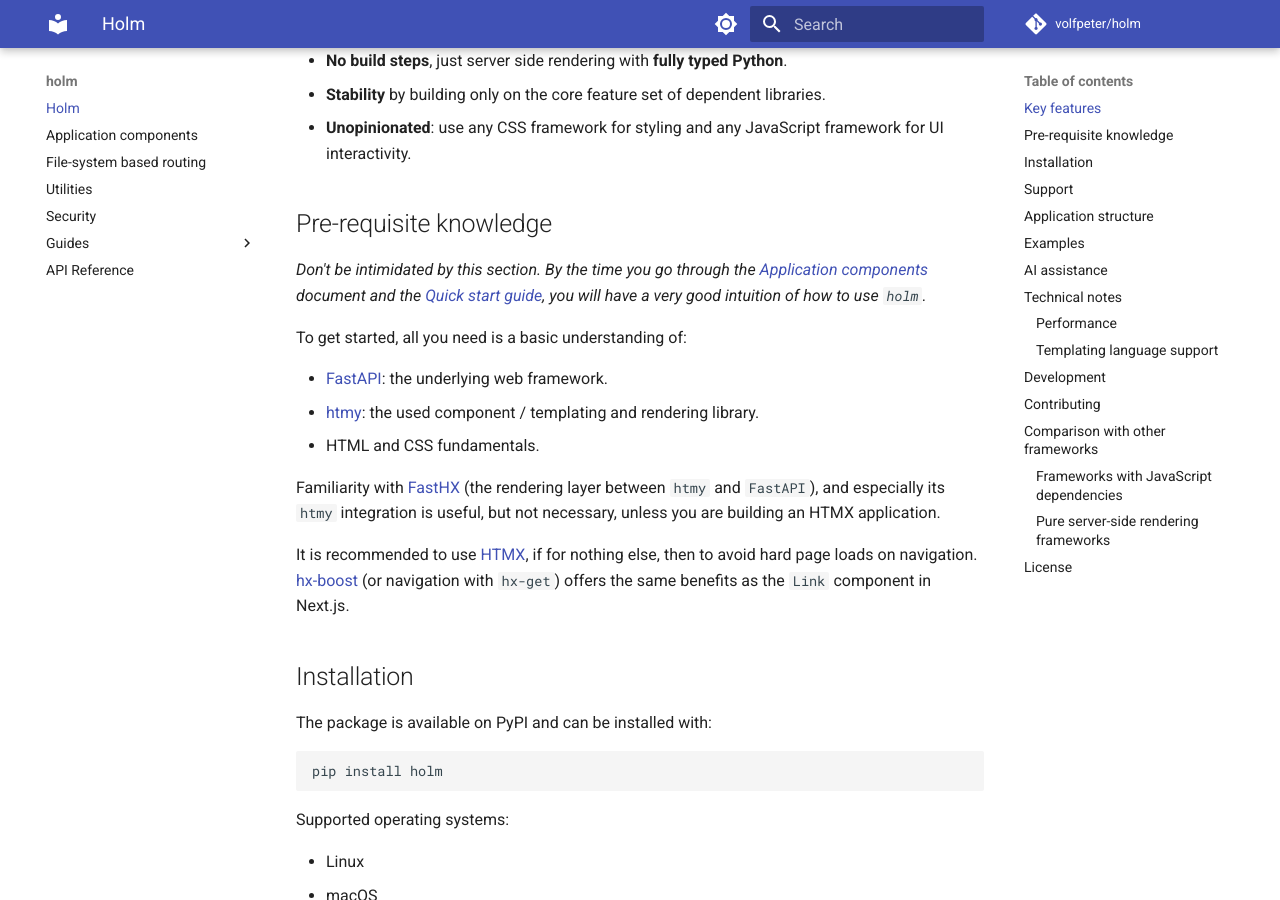
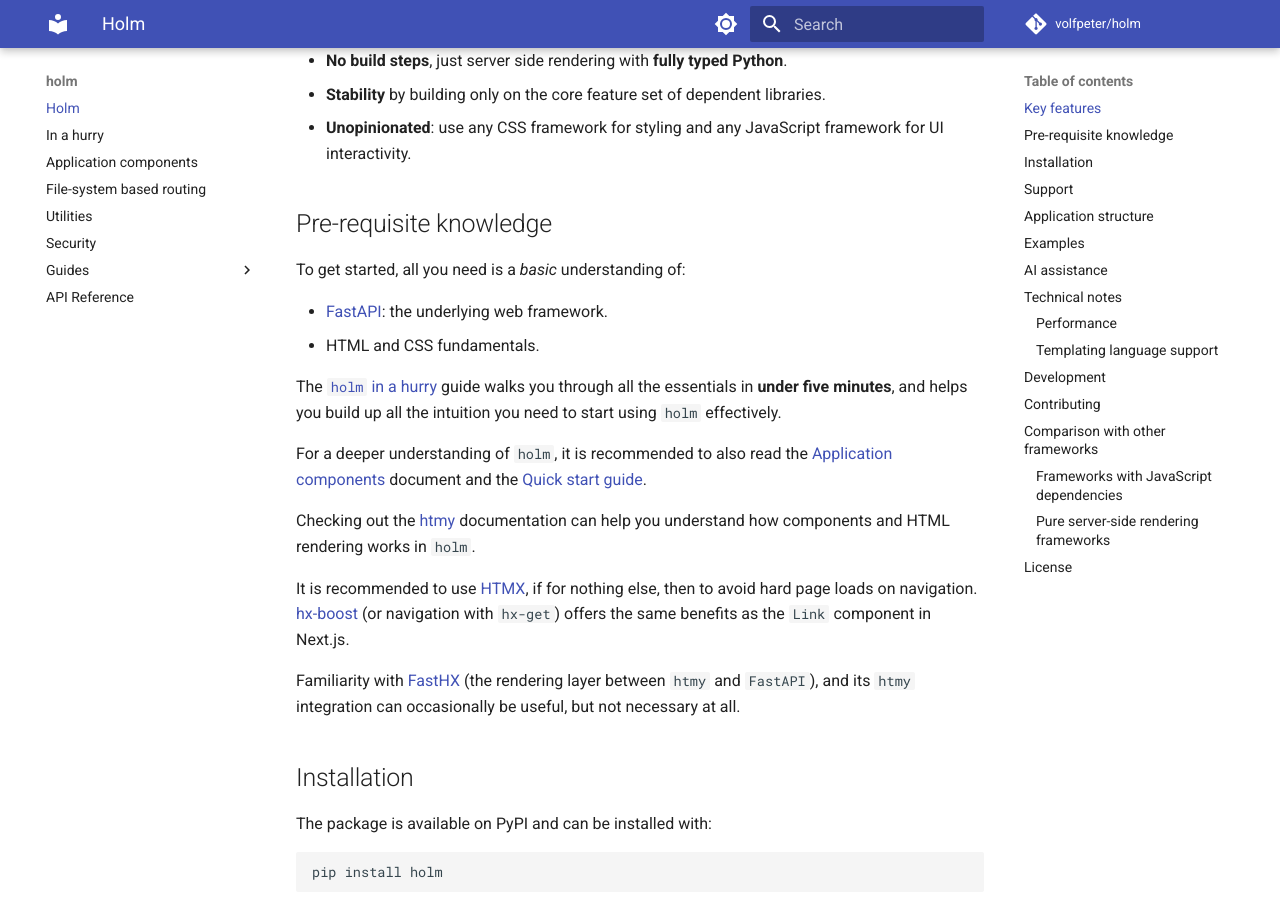
Before and after one commit to volfpeter/holm, an MkDocs documentation site: the page built from docs/index.md, in a window 1280 px wide and 900 px high, scrolled down 509 px. Built offline with MkDocs 1.6.1 and Material for MkDocs 9.7.7, drawn with Linux system fonts in a browser that asks for light colours; comment, search, counter and statistics services are not loaded; some of the changed text lies outside the part shown.

Commit message:
docs: add in-a-hurry guide and small improvements to the readme and documentation index page

```diff
--- a/docs/index.md
+++ b/docs/index.md
@@ -17,17 +17,20 @@
 
 ## Pre-requisite knowledge
 
-*Don't be intimidated by this section. By the time you go through the [Application components](application-components.md) document and the [Quick start guide](guides/quick-start-guide.md), you will have a very good intuition of how to use `holm`.*
-
-To get started, all you need is a basic understanding of:
+To get started, all you need is a *basic* understanding of:
 
 - [FastAPI](https://fastapi.tiangolo.com/tutorial/): the underlying web framework.
-- [htmy](https://volfpeter.github.io/htmy/): the used component / templating and rendering library.
 - HTML and CSS fundamentals.
 
-Familiarity with [FastHX](https://volfpeter.github.io/fasthx/) (the rendering layer between `htmy` and `FastAPI`), and especially its `htmy` integration is useful, but not necessary, unless you are building an HTMX application.
+The [`holm` in a hurry](in-a-hurry.md) guide walks you through all the essentials in **under five minutes**, and helps you build up all the intuition you need to start using `holm` effectively.
+
+For a deeper understanding of `holm`, it is recommended to also read the [Application components](application-components.md) document and the [Quick start guide](guides/quick-start-guide.md).
+
+Checking out the [htmy](https://volfpeter.github.io/htmy/) documentation can help you understand how components and HTML rendering works in `holm`.
 
 It is recommended to use [HTMX](https://htmx.org/), if for nothing else, then to avoid hard page loads on navigation. [hx-boost](https://htmx.org/attributes/hx-boost/) (or navigation with `hx-get`) offers the same benefits as the `Link` component in Next.js.
+
+Familiarity with [FastHX](https://volfpeter.github.io/fasthx/) (the rendering layer between `htmy` and `FastAPI`), and its `htmy` integration can occasionally be useful, but not necessary at all.
 
 ## Installation
 
@@ -65,17 +68,11 @@
 
 ## Examples
 
-If you prefer to learn through examples, the [Quick start guide](guides/quick-start-guide.md) is the best place to start.
+The documentation contains guides and example applications for every major feature. They all build on the [Quick start guide](guides/quick-start-guide.md), so that is the best place to start if you prefer to learn through examples.
 
-To learn about creating rendering APIs and adding HTMX to your application, you should have a look at the [Rendering APIs with HTMX](guides/rendering-apis-with-htmx.md) guide.
+You can discover even more nuances by exploring the [test application](https://github.com/volfpeter/holm/tree/main/test_app) of the project.
 
-The [Custom applications](guides/custom-applications.md) guide shows you how to customize the FastAPI application instance as well as HTML rendering.
-
-For error handling examples, you should check out the [Error Handling](guides/error-handling.md) guide.
-
-You can discover even more features by exploring the [test application](https://github.com/volfpeter/holm/tree/main/test_app) of the project.
-
-If you are looking for the simplest possible application you can create, then can find it in the [examples/minimal](https://github.com/volfpeter/holm/tree/main/examples/minimal) directory of the repository.
+If you are looking for the simplest possible application you can create, then you can find it in the [examples/minimal](https://github.com/volfpeter/holm/tree/main/examples/minimal) directory of the repository.
 
 ## AI assistance
 
--- a/mkdocs.yml
+++ b/mkdocs.yml
@@ -43,6 +43,7 @@
 
 nav:
   - Holm: index.md
+  - In a hurry: in-a-hurry.md
   - application-components.md
   - file-system-based-routing.md
   - utilities.md
```
Also changed, not shown: README.md (+10 -13 lines), docs/in-a-hurry.md (added, +116 -0 lines).
